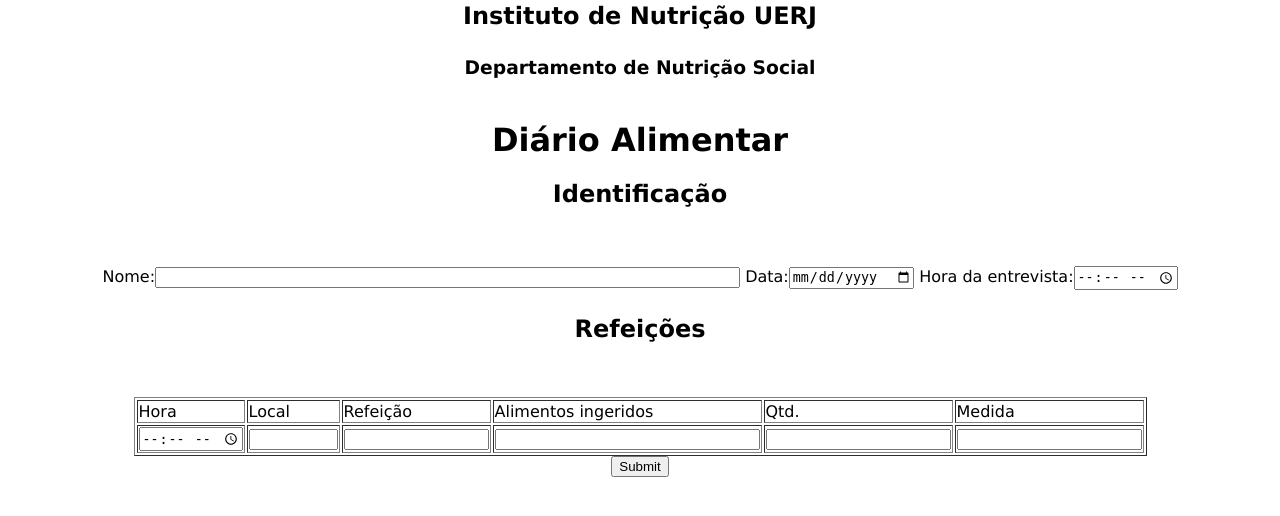
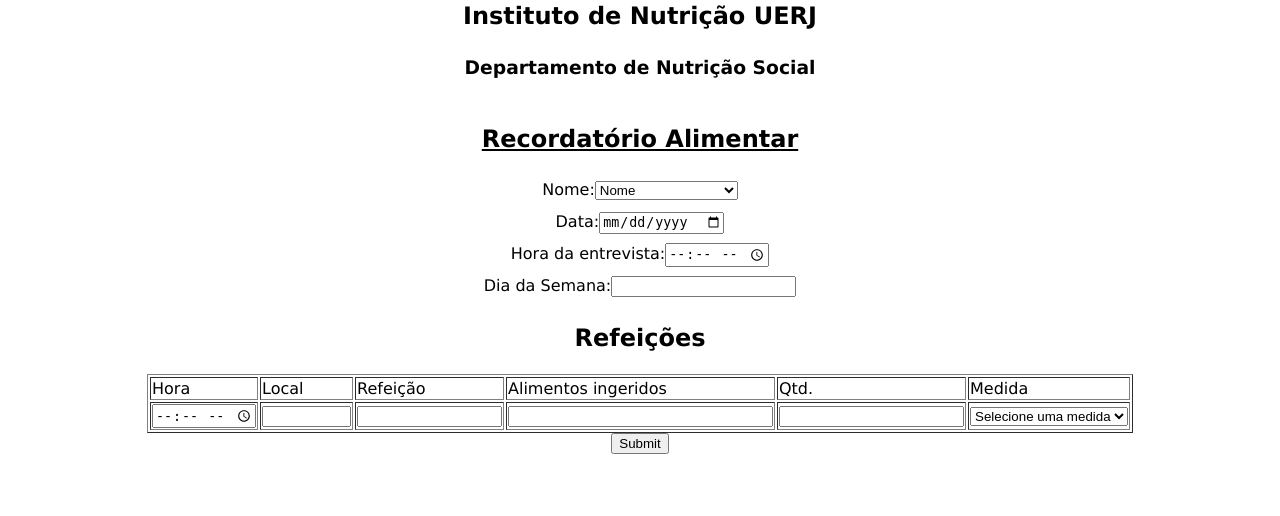
Before and after one commit to feribastic/span, a PHP site: page /diario.php in a window 1280 px wide. Shown: the top 516 px of the page. Run offline with PHP 8.4, Linux system fonts and the light colour scheme; tables that the repository leaves empty or names only in its code hold one stand-in row (values such as "Sample post"); data that the repository does not hold is empty.

Commit message:
Arquivo diario.php com formulario de recordatorio alimentar Conexões através do arquivo conn.php Testes

```diff
--- a/consultamedidatest.sql
+++ /dev/null
@@ -1 +0,0 @@
-ALTER TABLE `individuo` CHANGE `escolaridade` `escolaridade` CHAR(30) CHARACTER SET latin1 COLLATE latin1_swedish_ci NOT NULL;
--- a/diario.php
+++ b/diario.php
@@ -9,28 +9,32 @@
     <body><center>
         <h2><center>Instituto de Nutrição UERJ</center></h2>
         <h3><center>Departamento de Nutrição Social</center></h3>
-    <?php
-    $local_server="localhost";
-    $usuario_server = "root";
-    $senha_server = "root";
-    $banco_dados = "span";
-    if ($conecta = @mysql_connect($local_server, $usuario_server, $senha_server)){
-    if ($db = @mysql_select_db($banco_dados, $conecta)){
-    }else { //erro na seleção do banco de dados
-    echo "Erro seleção";
-    }
-    }else { //erro na conexão com a servidor
-    echo "erro conexão";
-    }
+<?php
+require 'conn.php';
+?>
 
-?>
 <form name ="frmdiario" method="post" action="./enviadiario.php">
-<h1><center><b>Diário Alimentar</b></center></h1>
-<h2>Identificação</h2><br />
-Nome:<input type="text" name="txtNome" maxlength="150" size="70">
-Data:<input type="date" name="datadiario">
-Hora da entrevista:<input type="time" name="horaentrevista">
-<h2>Refeições</h2><br />
+    <div>
+    <h2><center><b><u>Recordatório Alimentar</u></b></center></h2>
+    Nome:<select>
+    <label for="">Selecione um nome</label>
+    <option>Nome</option>
+                <?php
+                    $query = mysql_query("SELECT id, nome FROM individuo");
+                    while($med = mysql_fetch_array($query)) { ?>
+                    <option value="<?php echo $med['id'] ?>"><?php echo $med['id'] ?>  -  <?php echo $med['nome'] ?></option>
+                <?php } ?>
+
+        </select>
+    <br />
+    Data:<input type="date" name="datadiario">
+    <br />
+    Hora da entrevista:<input type="time" name="horaentrevista">
+    <br />
+    Dia da Semana:<input type="txt" name="diadasemana">
+    </div>
+<div>
+<h2>Refeições</h2>
 <TABLE BORDER=1>
 <TR>
 <TD>Hora</TD>
@@ -42,28 +46,24 @@
 </TR>
 <TR>
     <td><input type="time" name="horarefeicao" maxlength="5" size="5"></td>
-    <TD><input type="text" name="locarefeicao" maxlength="8" size="8"></td>
+    <TD><input type="text" name="localrefeicao" maxlength="8" size="8"></td>
     <td><input type="text" name="tiporefeicao" maxlength="15" size=15></td>
-    <td><input type="text" name="aliminger" maxlength="30" size="30"></td>
+    <td><input type="text" name="alim_ingerido" maxlength="30" size="30"></td>
     <td><input type="number" name="qtd" maxlength="5" size="5"></td>
     <td>
-    <?php
-            $sql = "SELECT * FROM medidas";
-            $rs = mysql_query($sql) or die(mysql_error());
-			while($row = mysql_fetch_array($rs)){
-			echo "<input type=list name='tpmedida' value='".$row["DESC_medida"]."' class='box2'></input>";
-                        }mysql_free_result($rs);
-    ?>
-        <br>
+        <select>
+            <option>Selecione uma medida</option>
+                <?php
+                    $query = mysql_query("SELECT COD_medida, DESC_medida, QTD_gramas FROM medidas");
+                    while($med = mysql_fetch_array($query)) { ?>
+                    <option value="<?php echo $med['DESC_medida'] ?>"><?php echo $med['DESC_medida'] ?></option>
+                <?php } ?>
+        </select>
     </td>
-
-
-
-
-
-</tr>
+</TR>
 </TABLE>
-<input type=submit name="Gravar entrevista">
+</div>
+<input type=submit name="enviaentrevista">
 </center>
 </body>
 </html>
--- a/index.php
+++ b/index.php
@@ -11,12 +11,6 @@
         <h3><center>Departamento de Nutrição Social</center></h3>
         <p><center>Para iniciar o preenchimento do formulário, clique aqui</center></p>
 
-
-
-
-
-
-
 	<p></p>
     </body>
     <footer>
```
Also changed, not shown: consulta_medida.php (deleted, +0 -7 lines), teste_medidas.php (added, +19 -0 lines).
